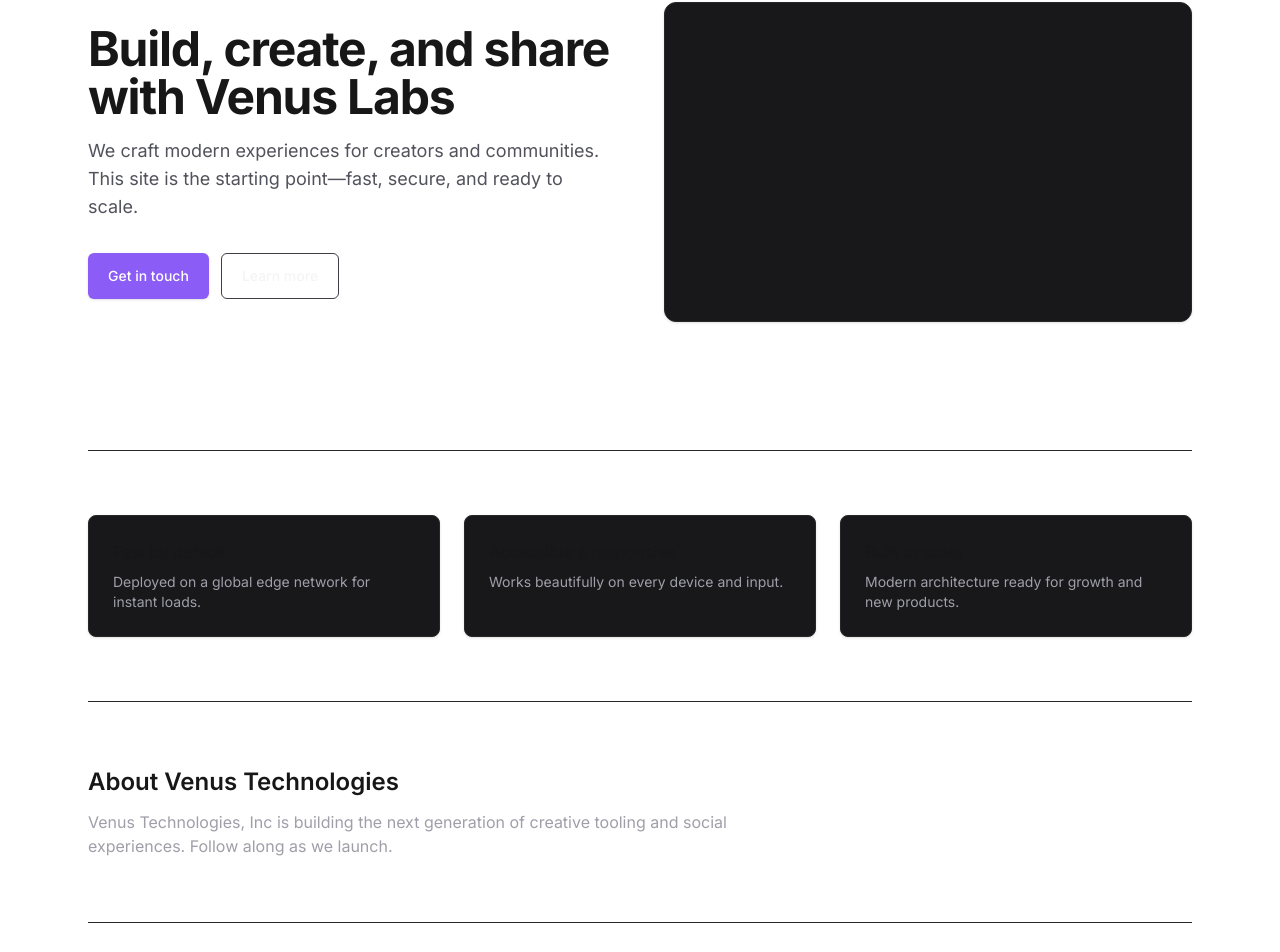
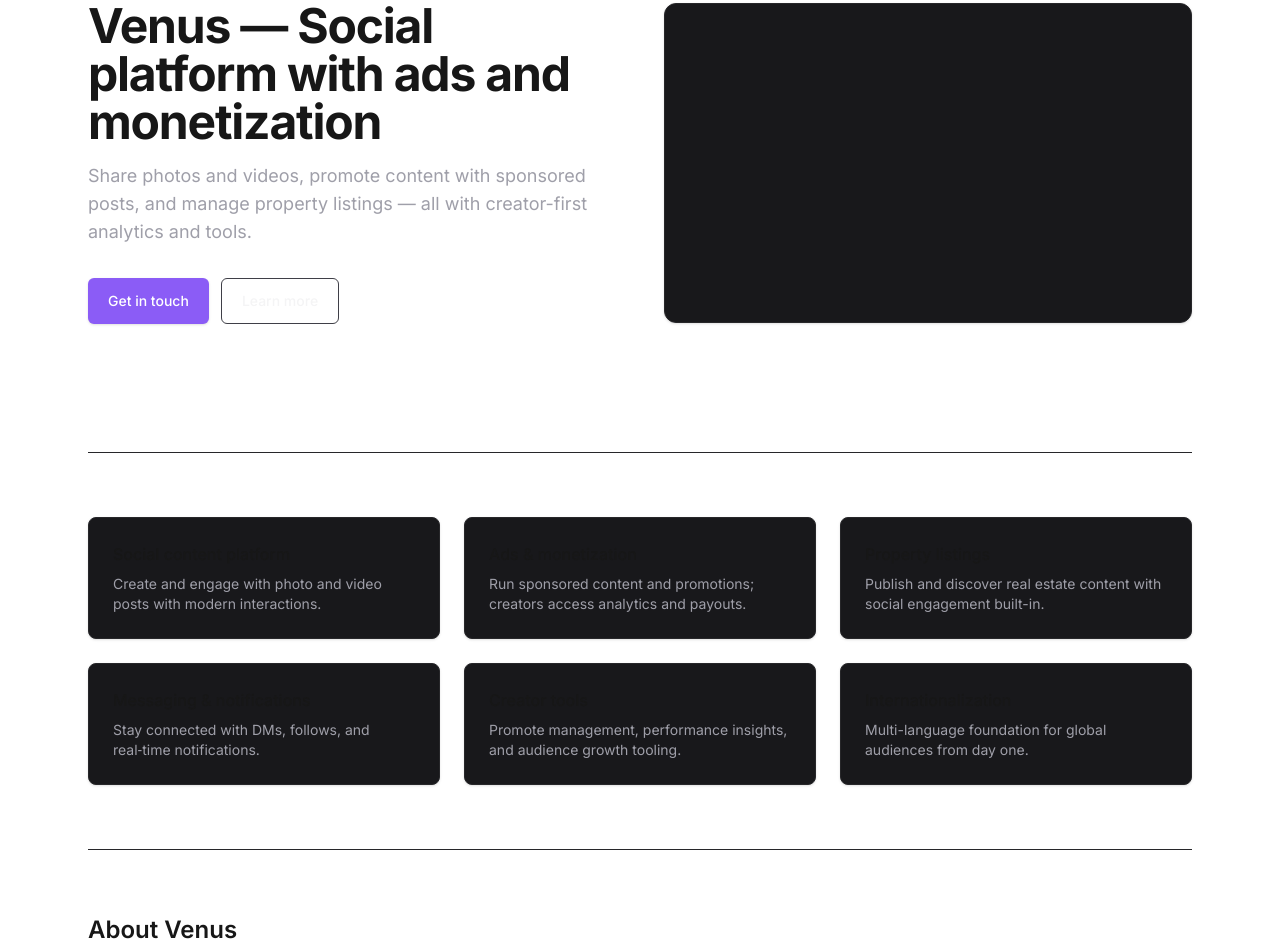
Before and after one commit to venuslabs-org/venus-website, a Next.js app: page / in a window 1280 px wide. Shown: the part 187-1139 px from the top of the page. Built offline with nearby package versions, Linux system fonts and the light colour scheme.

Commit message:
Revamp homepage content to reflect Venus as a social platform, emphasizing ads, monetization, and creator tools. Update feature descriptions and about section for clarity and engagement.

```diff
--- a/src/app/page.tsx
+++ b/src/app/page.tsx
@@ -17,11 +17,11 @@
           <div className="grid items-center gap-12 md:grid-cols-2">
             <div>
               <h1 className="text-4xl font-bold tracking-tight md:text-5xl">
-                Build, create, and share with Venus Labs
+                Venus — Social platform with ads and monetization
               </h1>
-              <p className="mt-4 max-w-prose text-lg text-zinc-600">
-                We craft modern experiences for creators and communities. This
-                site is the starting point—fast, secure, and ready to scale.
+              <p className="mt-4 max-w-prose text-lg text-zinc-400">
+                Share photos and videos, promote content with sponsored posts, and manage property listings — all with
+                creator-first analytics and tools.
               </p>
               <div className="mt-8 flex flex-col gap-3 sm:flex-row">
                 <a
@@ -45,17 +45,24 @@
 
         <section id="features" className="border-t border-zinc-800 py-16">
           <div className="grid gap-6 md:grid-cols-3">
-            <Feature title="Fast by default" desc="Deployed on a global edge network for instant loads." />
-            <Feature title="Accessible & responsive" desc="Works beautifully on every device and input." />
-            <Feature title="Built to scale" desc="Modern architecture ready for growth and new products." />
+            <Feature title="Social content platform" desc="Create and engage with photo and video posts with modern interactions." />
+            <Feature title="Ads & monetization" desc="Run sponsored content and promotions; creators access analytics and payouts." />
+            <Feature title="Property listings" desc="Publish and discover real estate content with social engagement built-in." />
+          </div>
+          <div className="mt-6 grid gap-6 md:grid-cols-3">
+            <Feature title="Messaging & notifications" desc="Stay connected with DMs, follows, and real‑time notifications." />
+            <Feature title="Creator tools" desc="Promote management, performance insights, and audience growth tooling." />
+            <Feature title="Internationalization" desc="Multi-language foundation for global audiences from day one." />
           </div>
         </section>
 
         <section id="about" className="border-t border-zinc-800 py-16">
-          <h2 className="text-2xl font-semibold">About Venus Technologies</h2>
+          <h2 className="text-2xl font-semibold">About Venus</h2>
           <p className="mt-3 max-w-prose text-zinc-400">
-            Venus Technologies, Inc is building the next generation of creative
-            tooling and social experiences. Follow along as we launch.
+            Venus is a social media app focused on premium content, creator monetization,
+            and performant ad experiences. Our stack spans iOS native with Firebase,
+            Algolia search, Stripe payments, and a strong testing culture across unit,
+            integration, E2E, and performance.
           </p>
         </section>
 
```
